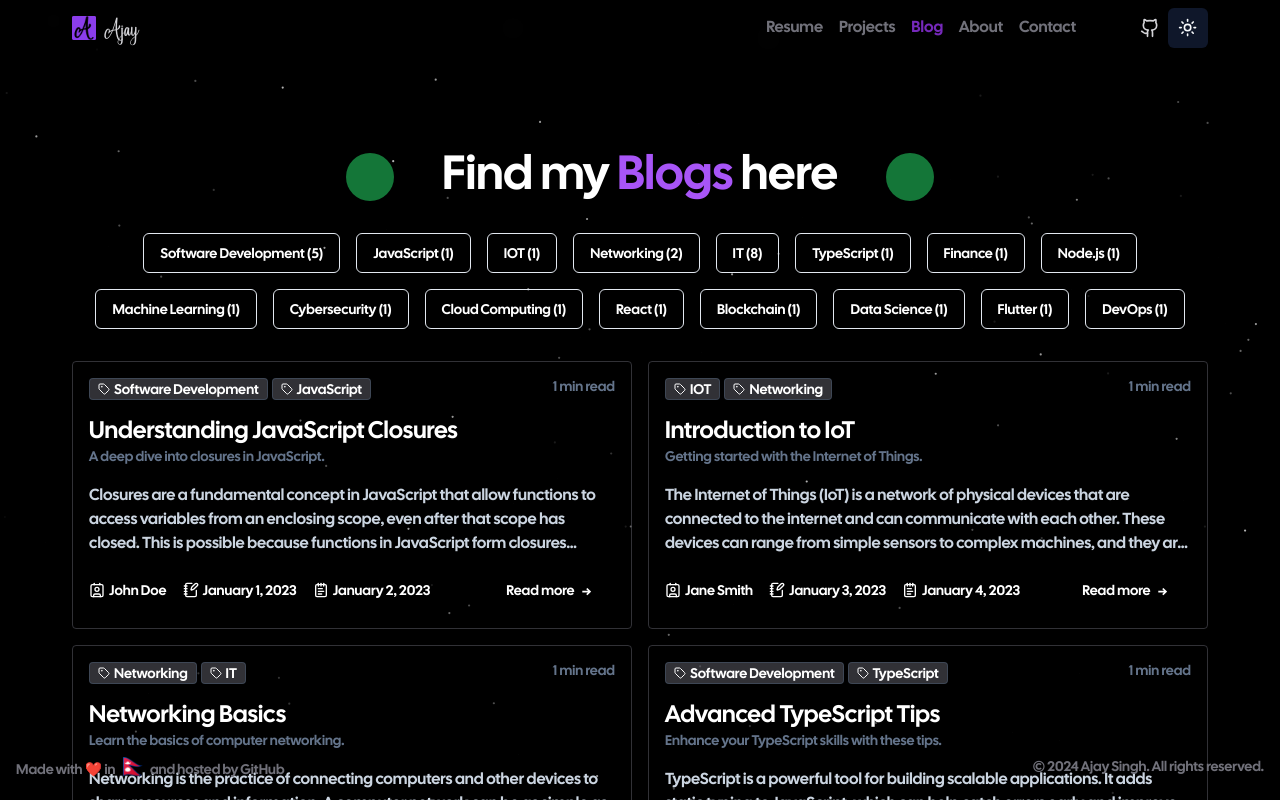
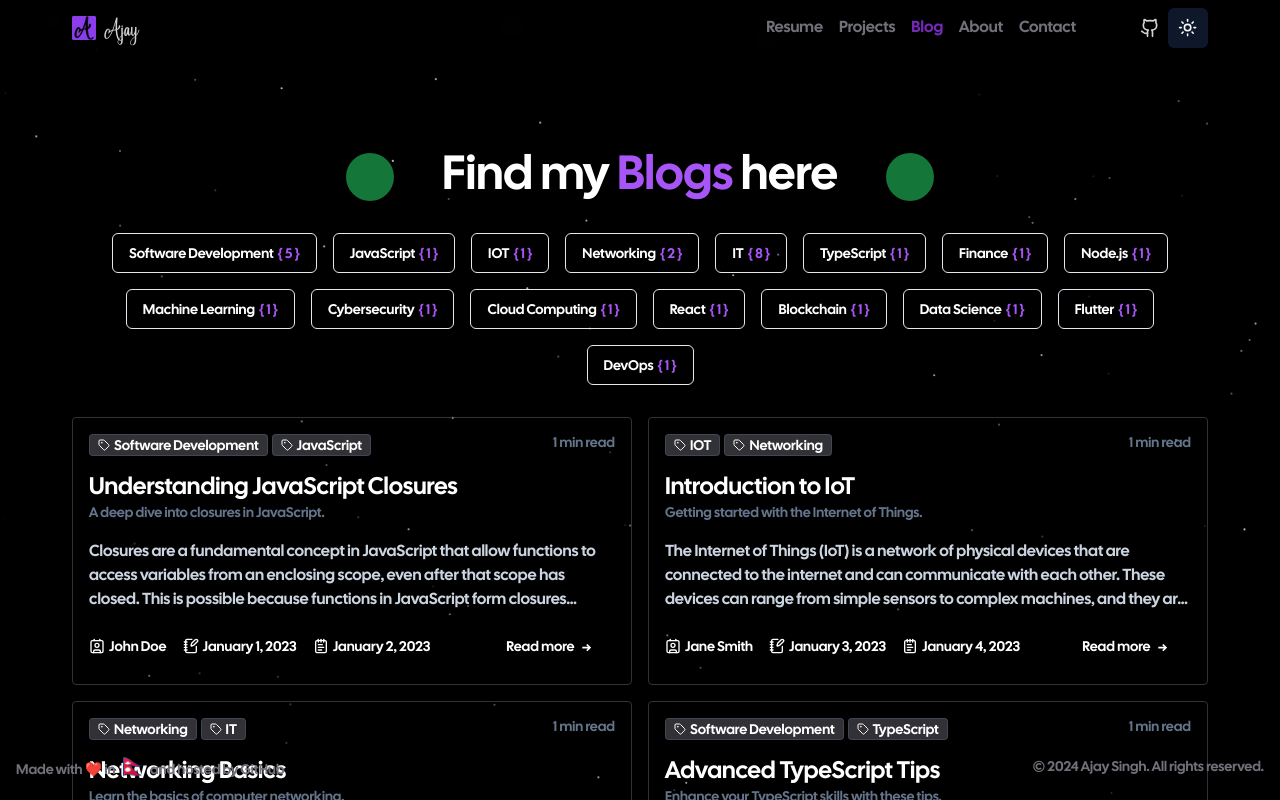
Before and after one commit to ajaysinghnp/portfolio-blog-theme, a Next.js app: page /blog/post in a window 1280 px wide. Shown: the top 800 px of the page. Built offline with nearby package versions, Linux system fonts and the light colour scheme; what tailwindcss-debug-screens would draw is missing.

Commit message:
tags updated

```diff
--- a/components/blog/tags.tsx
+++ b/components/blog/tags.tsx
@@ -11,12 +11,12 @@ const TagsSection = () => {
         <Link
           className={cn(
             buttonVariants({ variant: "outline" }),
-            "bg-transparent pt-3 hover:bg-purple-500/60 hover:text-white transition duration-1000 relative"
+            "bg-transparent pt-3 hover:bg-purple-500/60 hover:text-white transition duration-1000 relative group"
           )}
           href={`/blog/tag/${tag.slug.toLocaleLowerCase() === "all" ? "" : tag.slug.toLocaleLowerCase()}`}
           key={tag.slug}
         >
-          {tag.label}{" ("}{tag.count}{")"}
+          {tag.label} <span className="pl-1 text-purple-500 group-hover:text-white duration-1000">{"{ "}{tag.count}{" }"}</span>
         </Link>
       ))}
     </div>
```
